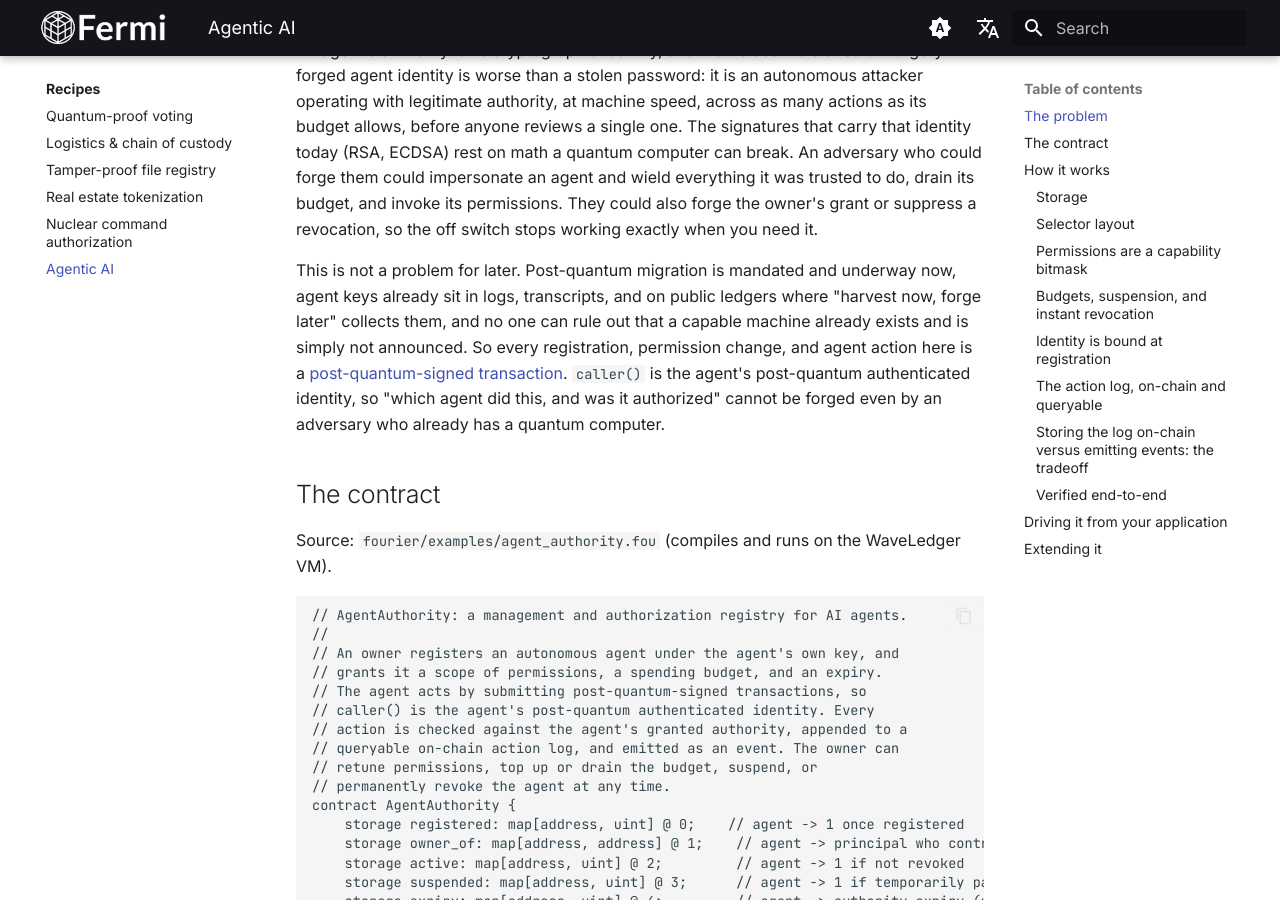
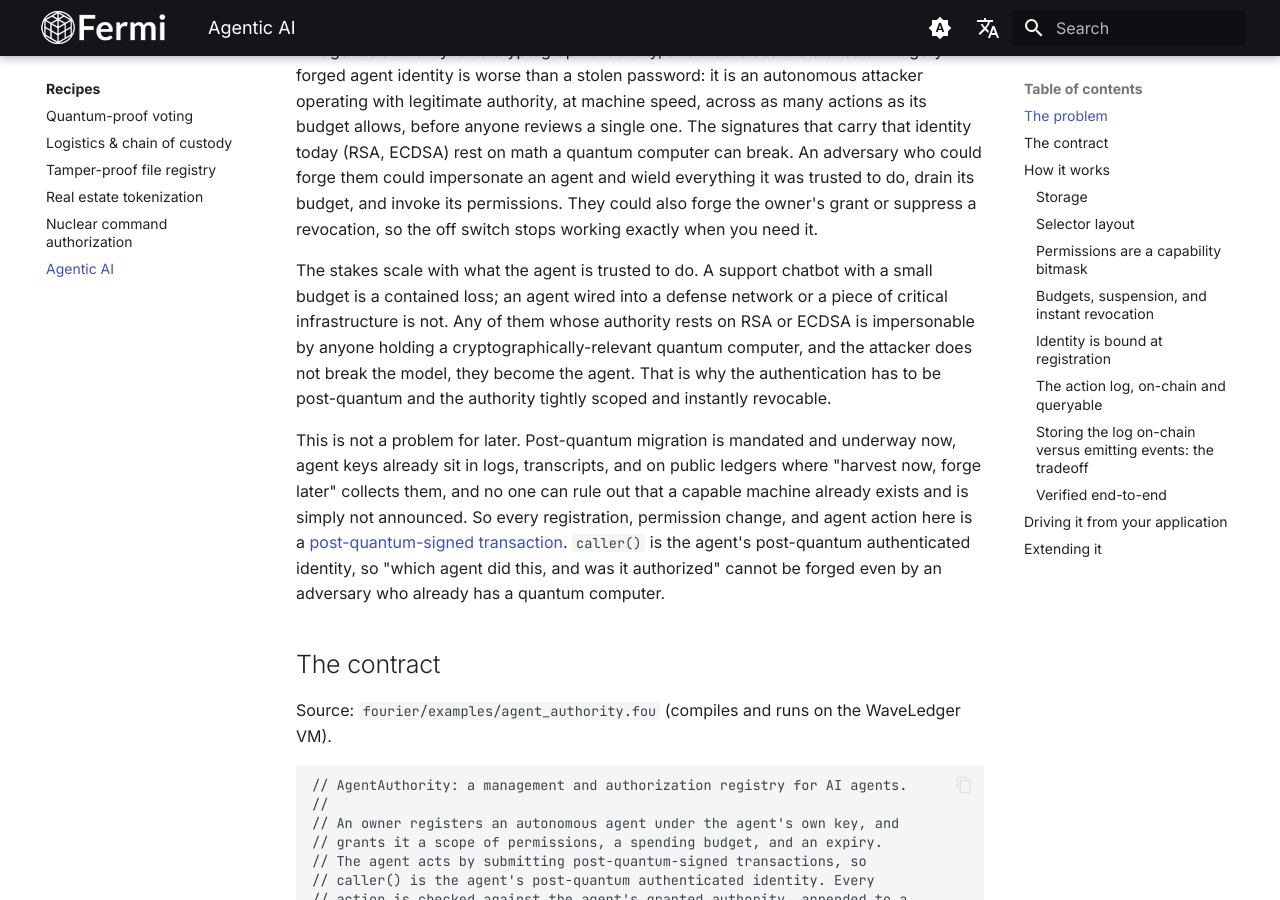
Before and after one commit to DosseyRichards/Fermi-Fourier, an MkDocs documentation site: the page built from docs/recipes/agent-authority.md, in a window 1280 px wide and 900 px high, scrolled down 611 px. Built offline with MkDocs 1.6.1 and Material for MkDocs 9.7.7, drawn with Linux system fonts in a browser that asks for light colours; comment, search, counter and statistics services are not loaded.

Commit message:
docs(recipes): add concrete stakes to the Agentic AI threat
Spell out that a forged agent identity means takeover of whatever the
agent is trusted to run, from a chatbot to a defense network or critical
infrastructure: the attacker does not break the model, they become the
agent. Present-tense framing, no em dash.

```diff
--- a/docs/recipes/agent-authority.md
+++ b/docs/recipes/agent-authority.md
@@ -28,6 +28,15 @@ adversary who could forge them could impersonate an agent and wield
 everything it was trusted to do, drain its budget, and invoke its
 permissions. They could also forge the owner's grant or suppress a
 revocation, so the off switch stops working exactly when you need it.
+
+The stakes scale with what the agent is trusted to do. A support chatbot
+with a small budget is a contained loss; an agent wired into a defense
+network or a piece of critical infrastructure is not. Any of them whose
+authority rests on RSA or ECDSA is impersonable by anyone holding a
+cryptographically-relevant quantum computer, and the attacker does not
+break the model, they become the agent. That is why the authentication
+has to be post-quantum and the authority tightly scoped and instantly
+revocable.
 
 This is not a problem for later. Post-quantum migration is mandated and
 underway now, agent keys already sit in logs, transcripts, and on public
```
